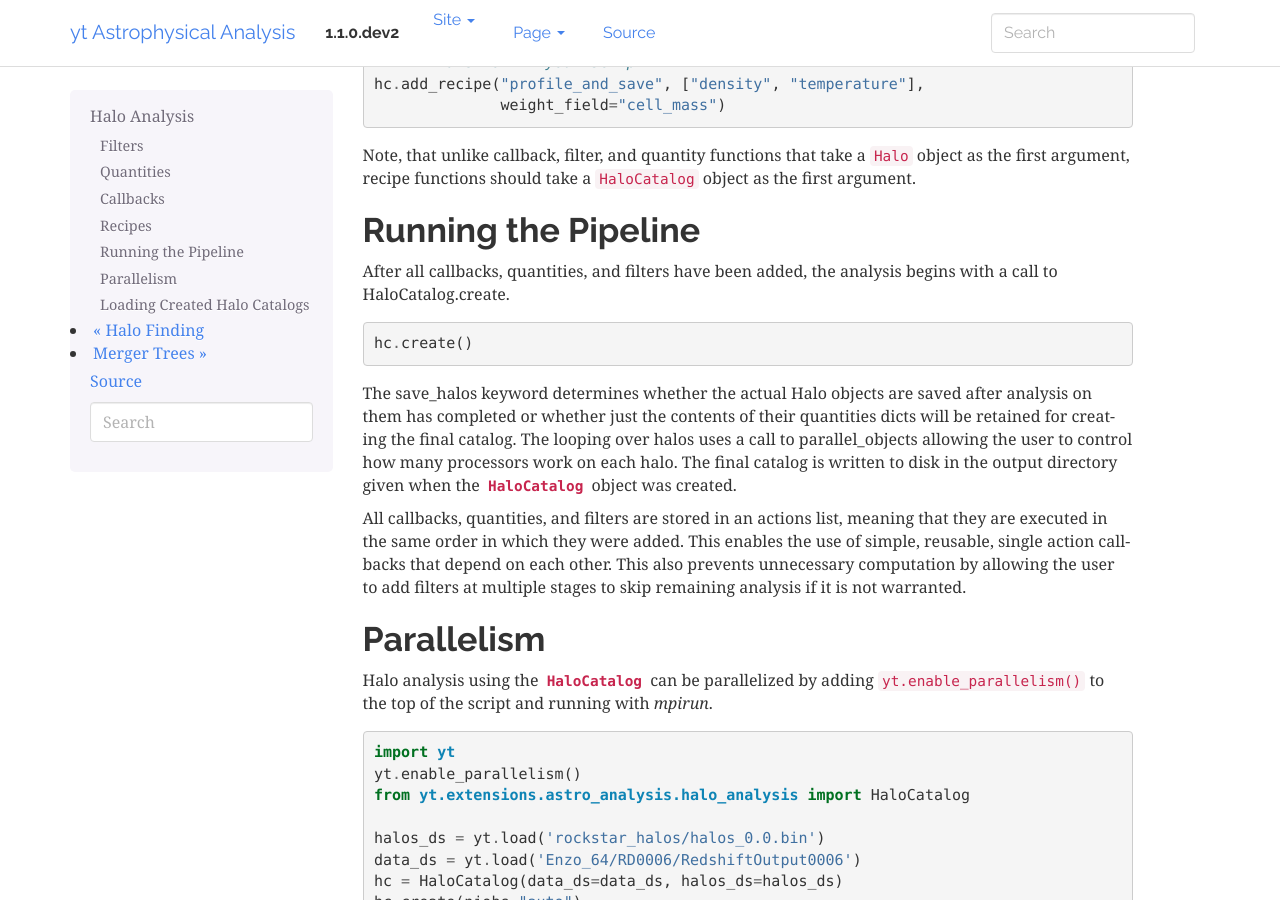
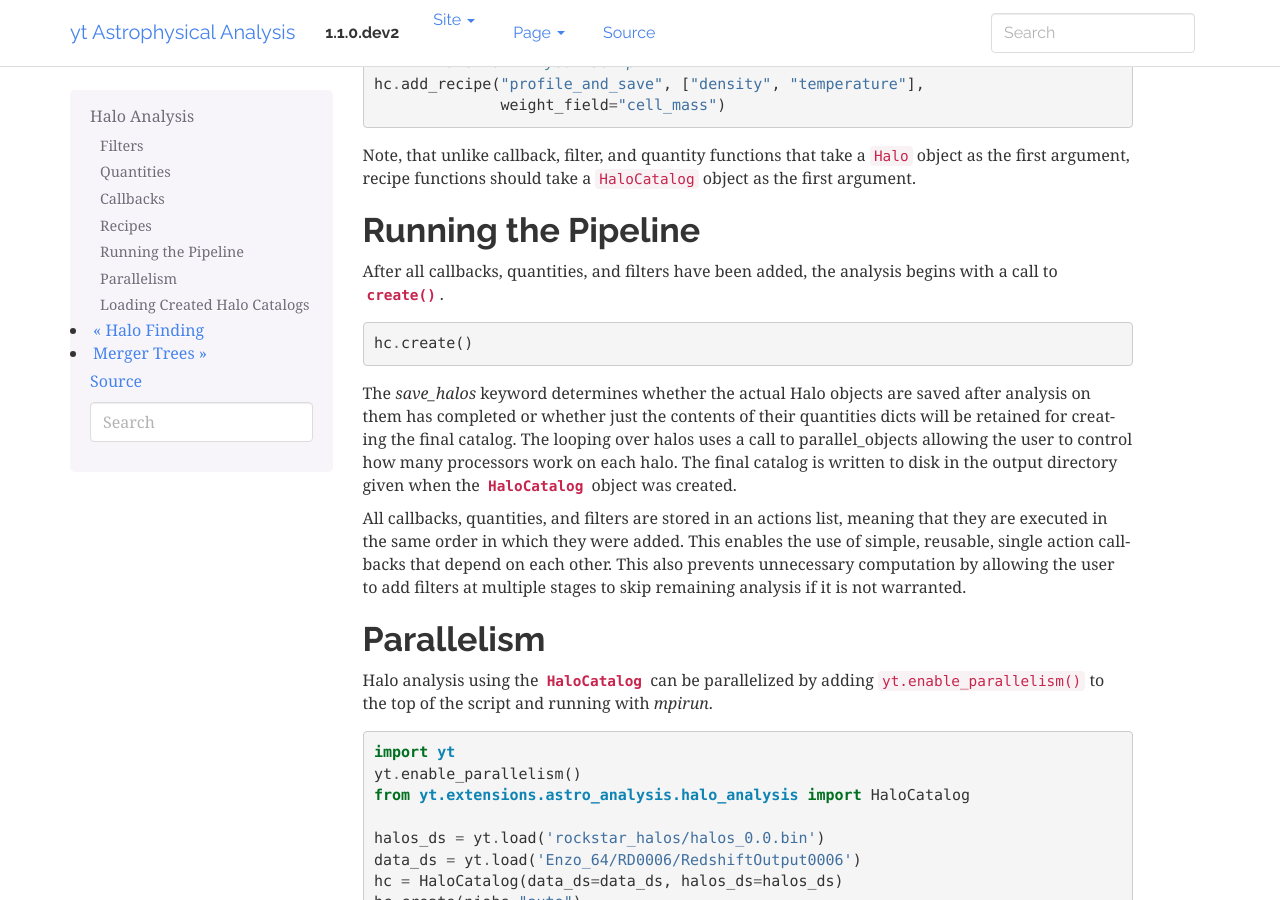
Before and after one commit to yt-project/yt_astro_analysis, a Sphinx documentation site: the page built from doc/source/halo_catalog.rst, in a window 1280 px wide and 900 px high, scrolled down 3762 px. Built offline with Sphinx 7.4.7, drawn with Linux system fonts in a browser that asks for light colours; formulas are drawn with MathJax 3; some of the changed lines change nothing that is shown.

Commit message:
Small doc fixes.

```diff
--- a/doc/source/halo_catalog.rst
+++ b/doc/source/halo_catalog.rst
@@ -239,13 +239,14 @@
 --------------------
 
 After all callbacks, quantities, and filters have been added, the
-analysis begins with a call to HaloCatalog.create.
+analysis begins with a call to
+:meth:`~yt_astro_analysis.halo_analysis.halo_catalog.halo_catalog.HaloCatalog.create`.
 
 .. code-block:: python
 
    hc.create()
 
-The save_halos keyword determines whether the actual Halo objects
+The `save_halos` keyword determines whether the actual Halo objects
 are saved after analysis on them has completed or whether just the
 contents of their quantities dicts will be retained for creating the
 final catalog. The looping over halos uses a call to parallel_objects
@@ -282,7 +283,7 @@
    hc.create(njobs="auto")
 
 The nature of the parallelism can be configured with two keywords provided to the
-:func:`~yt_astro_analysis.halo_analysis.halo_catalog.halo_catalog.HaloCatalog.create`
+:meth:`~yt_astro_analysis.halo_analysis.halo_catalog.halo_catalog.HaloCatalog.create`
 function: `njobs` and `dynamic`. If `dynamic` is set to False, halos will be
 distributed evenly over all processors. If `dynamic` is set to True, halos
 will be allocated to processors via a task queue. The `njobs` keyword determines
```
